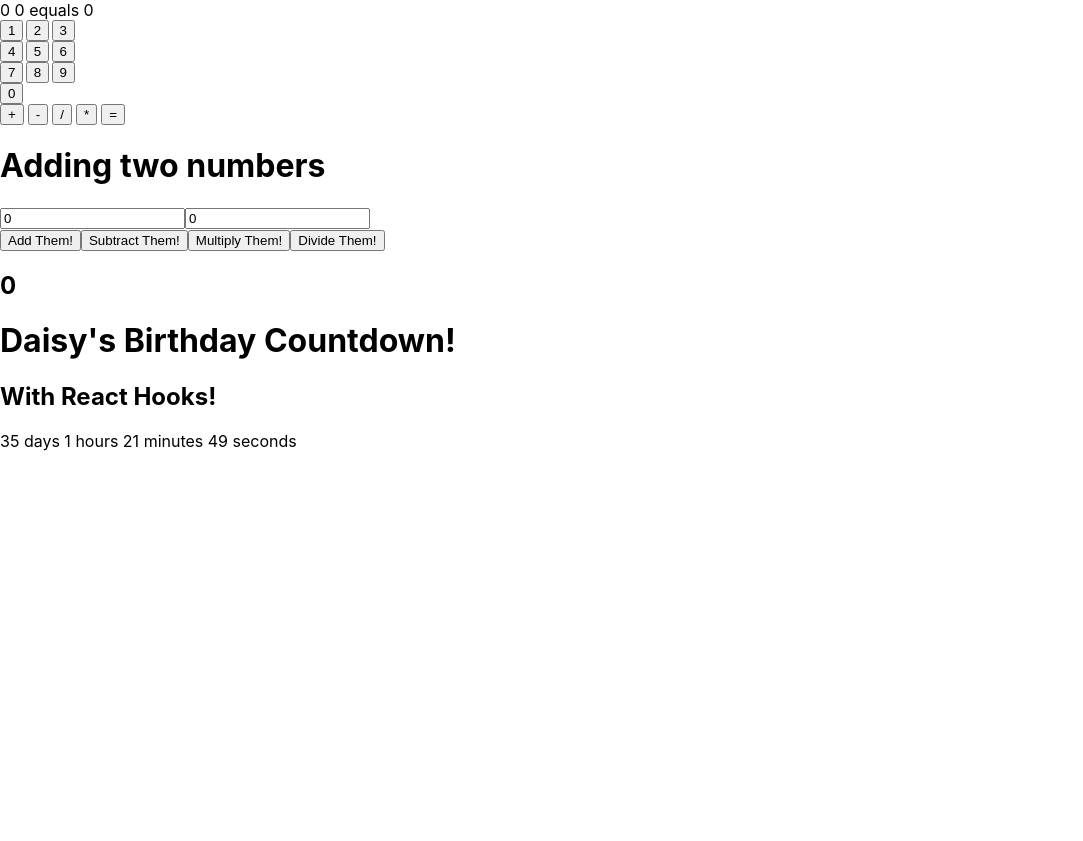
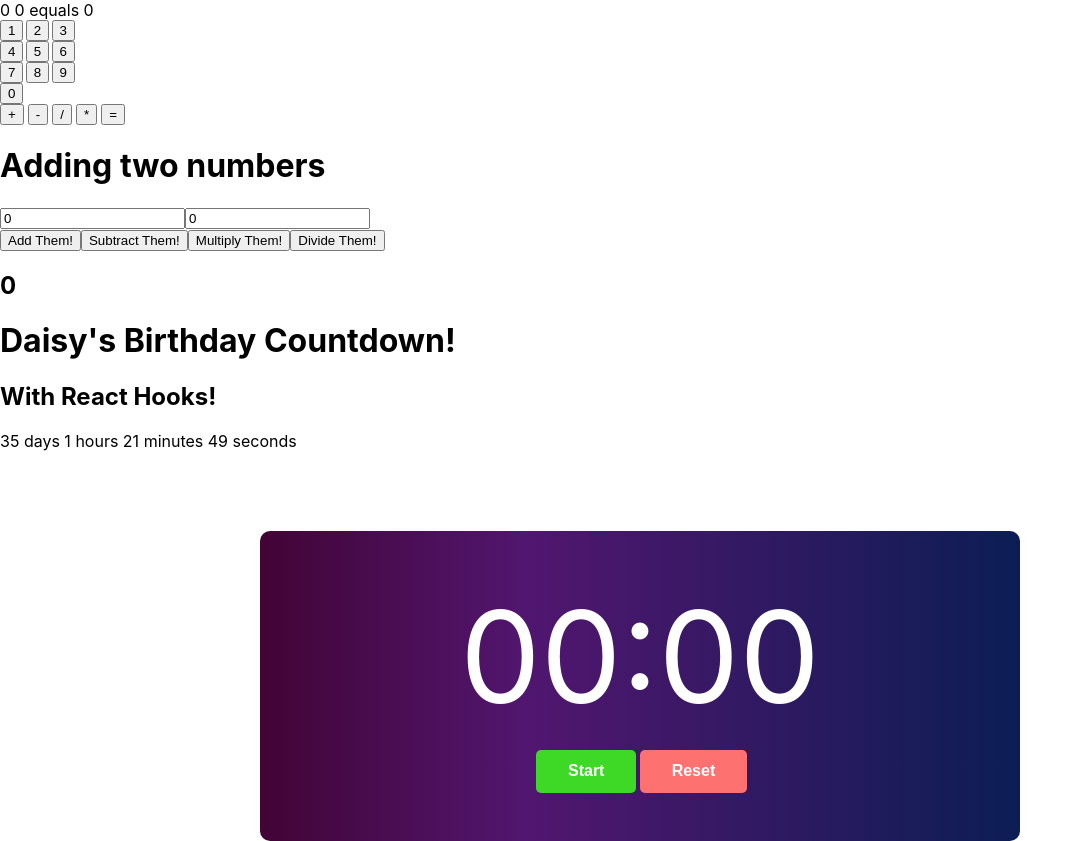
Before and after one commit to edgonzalez-9/Calculator, a React (Create React App) app in the folder calculator/: page / in a window 1280 px wide. Shown: the whole page, without its empty margins (0-1083 px from the left). Before the commit the page ends 800 px from the top, so only its background shows below. Built offline with nearby package versions, Linux system fonts and the light colour scheme.

Commit message:
added a timer with start and reset buttons that uses hooks

```diff
--- a/calculator/src/App.css
+++ b/calculator/src/App.css
@@ -24,3 +24,52 @@
   justify-content: space-between;
   width: 125px;
 }
+
+.container {
+  width: 600px;
+  margin: 0 auto;
+  display: grid;
+  place-items: center;
+  margin-top: 5rem;
+  background: rgb(66,4,53);
+  background: linear-gradient(90deg, rgba(66,4,53,1) 0%, rgba(81,22,111,1) 35%, rgba(12,29,84,1) 100%);
+  padding: 3rem 5rem;
+  border-radius: 10px;
+}
+
+.time {
+  font-size: 8rem;
+  margin-bottom: 1rem;
+  color: white;
+}
+
+.buttons button {
+  padding: 0.8rem 2rem;
+  border: none;
+  margin-left: 0.2rem;
+  font-size: 1rem;
+  cursor: pointer;
+  border-radius: 5px;
+  font-weight: bold;
+  transition: all 300ms ease-in-out;
+  transform: translateY(0);
+}
+
+.buttons button:hover {
+  transform: translateY(-2px);
+}
+
+
+.start {
+  background: #3ed927;
+  color: white;
+}
+
+.pause {
+  background: #e4e446;
+}
+
+.reset {
+  background: #fd7171;
+  color: white;
+}
--- a/calculator/src/App.js
+++ b/calculator/src/App.js
@@ -3,7 +3,7 @@ import React from 'react'
 import Calculator from './Components/Calculator';
 import Hooks from './Components/Hooks'
 import Timer from './Components/Timer'
-
+import Countdown from './Components/Countdown'
 
 class App extends React.Component{
 
@@ -12,6 +12,7 @@ class App extends React.Component{
       <div>
         <Calculator/>
         <Hooks/>
+        <Countdown/>
         <Timer/>
       </div>
     )
--- /dev/null
+++ b/calculator/src/Components/Countdown.js
@@ -0,0 +1,56 @@
+import React, { useEffect, useState} from 'react'
+
+function Countdown(){
+
+    const calculateTimeLeft = () => {
+        let year = new Date().getFullYear();
+        let difference = +new Date(`02/14/${year}`) - +new Date()
+        let timeLeft = {};
+
+        if (difference > 0) {
+            timeLeft = {
+                days: Math.floor(difference / (1000 * 60 * 60 * 24)),
+                hours: Math.floor((difference / (1000 * 60 * 60)) % 24),
+                minutes: Math.floor((difference / 1000 / 60) % 60),
+                seconds: Math.floor((difference / 1000) % 60)
+            };
+        }
+
+        return timeLeft
+    };
+
+    const [timeLeft, setTimeLeft] = useState(calculateTimeLeft());
+
+    useEffect(() => {
+        const timer = setTimeout(() => {
+            setTimeLeft(calculateTimeLeft());
+        }, 1000);
+        return() => clearTimeout(timer)
+    })
+
+    const timerComponents = [];
+
+    Object.keys(timeLeft).forEach((interval) => {
+        if(!timeLeft[interval]){
+            return;
+        }
+
+        timerComponents.push(
+            <span>
+                {timeLeft[interval]} {interval} {" "}
+            </span>
+        );
+    });
+
+
+
+    return(
+        <div>
+            <h1>Daisy's Birthday Countdown!</h1>
+            <h2>With React Hooks!</h2>
+            {timerComponents.length ? timerComponents : <span> Time's up!</span>}
+        </div>
+    )
+}
+
+export default Countdown;
--- a/calculator/src/Components/Timer.js
+++ b/calculator/src/Components/Timer.js
@@ -1,54 +1,53 @@
-import React, { useEffect, useState} from 'react'
+import React, { useEffect, useState } from 'react'
 
-function Timer(){
 
-    const calculateTimeLeft = () => {
-        let year = new Date().getFullYear();
-        let difference = +new Date(`02/14/${year}`) - +new Date()
-        let timeLeft = {};
+const Timer = () => {
 
-        if (difference > 0) {
-            timeLeft = {
-                days: Math.floor(difference / (1000 * 60 * 60 * 24)),
-                hours: Math.floor((difference / (1000 * 60 * 60)) % 24),
-                minutes: Math.floor((difference / 1000 / 60) % 60),
-                seconds: Math.floor((difference / 1000) % 60)
-            };
+    const [second, setSecond] = useState("00")
+    const [minute, setMinute] = useState("00")
+    const [isActive, setIsActive] = useState(false);
+    const [counter, setCounter] = useState(0)
+
+    useEffect(() => {
+        let intervalId;
+
+        if (isActive) {
+            intervalId = setInterval(() => {
+                const secondCounter = counter % 60;
+                const minuteCounter = Math.floor(counter/60);
+
+                const computedSecond = String(secondCounter).length === 1 ? `0${secondCounter}` : secondCounter
+                const computedMinute = String(minuteCounter).length === 1 ? `0${minuteCounter}` : minuteCounter;
+
+                setSecond(computedSecond);
+                setMinute(computedMinute)
+
+                setCounter(counter => counter + 1);
+
+            }, 1000)
         }
 
-        return timeLeft
-    };
+        return () => clearInterval(intervalId);
+    }, [isActive, counter])
 
-    const [timeLeft, setTimeLeft] = useState(calculateTimeLeft());
-
-    useEffect(() => {
-        const timer = setTimeout(() => {
-            setTimeLeft(calculateTimeLeft());
-        }, 1000);
-        return() => clearTimeout(timer)
-    })
-
-    const timerComponents = [];
-
-    Object.keys(timeLeft).forEach((interval) => {
-        if(!timeLeft[interval]){
-            return;
-        }
-
-        timerComponents.push(
-            <span>
-                {timeLeft[interval]} {interval} {" "}
-            </span>
-        );
-    });
-
-
+    function stopTimer() {
+        setIsActive(false);
+        setCounter(0);
+        setSecond("00");
+        setMinute("00")
+    }
 
     return(
-        <div>
-            <h1>Daisy's Birthday Countdown!</h1>
-            <h2>With React Hooks!</h2>
-            {timerComponents.length ? timerComponents : <span> Time's up!</span>}
+        <div className="container">
+            <div className="time">
+                <span className="minute">{minute}</span>
+                <span>:</span>
+                <span className="second">{second}</span>
+            </div>
+            <div className="buttons">
+                <button onClick={() => setIsActive(!isActive)} className="start">{isActive ? "Pause" : "Start"} </button>
+                <button onClick={stopTimer} className="reset">Reset</button>
+            </div>
         </div>
     )
 }
```
Also changed, not shown: 1 other file (tests, documents, lock files or other folders).
